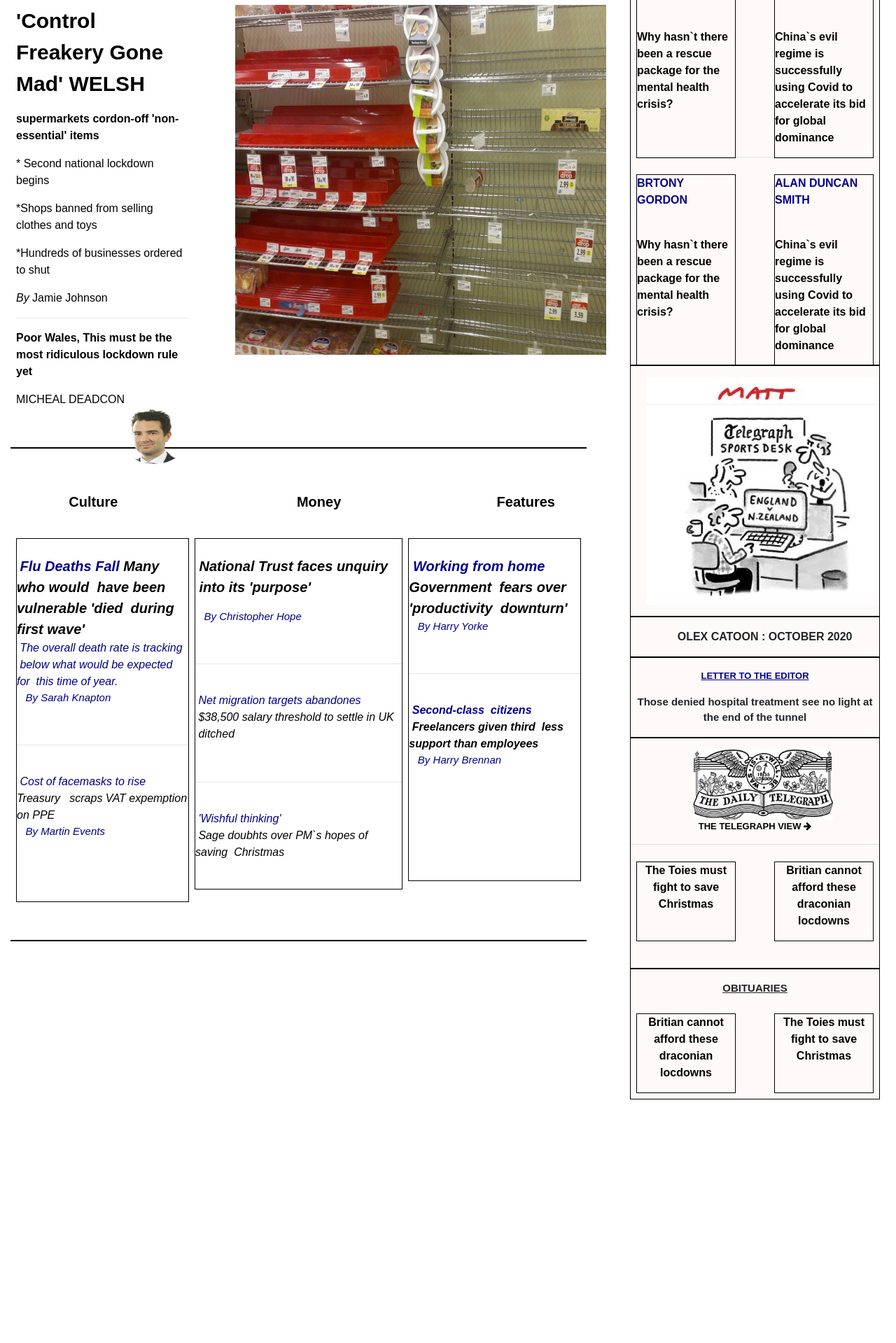
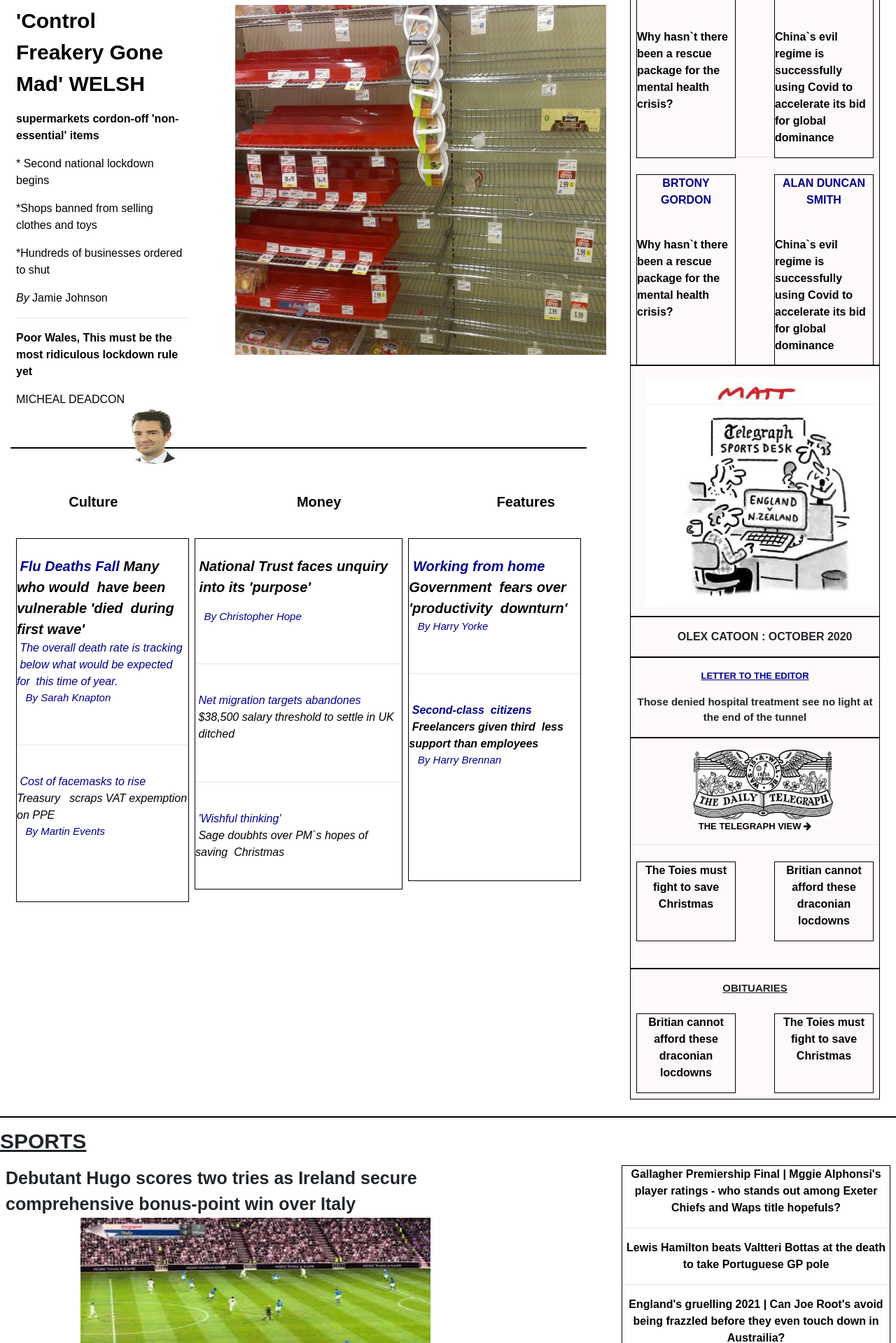
Before and after one commit to 23456-stack/sessional1, a PHP site: page / in a window 1280 px wide. Shown: the part 928-2847 px from the top of the page at 70% size. Before the commit the page ends 2499 px from the top, so only its background shows below. Run offline with PHP 8.4, Linux system fonts and the light colour scheme.

Commit message:
sessional1

```diff
--- a/index.html
+++ b/index.html
@@ -208,8 +208,6 @@
     			<a href="https://www.telegraph.co.uk/news/2020/10/23/government-fears-working-home-lockdown-hitting-uk-economy-hard/""><i style="color: darkblue">&nbsp'Wishful thinking'</i><p><a style="color: black"> &nbspSage doubhts over PM`s hopes of saving &nbspChristmas</a></p></a><br>
     		</div>
     		<br><br>
-<!--------------inspire---------------->
-<hr style="height:2px;border-width:0;color:gray;background-color:black">
 
 
 
@@ -234,16 +232,16 @@
     	<br><br>
     	<hr style="height:2px;border-width:0;color:gray;background-color:black">
 
-    	<div id="left1" style="border: 1px solid black; margin: 8px"><a href="https://www.telegraph.co.uk/news/2020/10/23/government-fears-working-home-lockdown-hitting-uk-economy-hard/"><p style="font-style: normal;color: darkblue"><b>BRTONY GORDON</b></i></p><a style="color: black"><br> <b>Why hasn`t there been a rescue package for the mental health crisis?</a></b></a>
+    	<div id="left1" style="border: 1px solid black; margin: 8px"><a href="https://www.telegraph.co.uk/news/2020/10/23/government-fears-working-home-lockdown-hitting-uk-economy-hard/"><p style="font-style: normal;color: darkblue;text-align: center;"><b>BRTONY GORDON</b></i></p><a style="color: black"><br> <b>Why hasn`t there been a rescue package for the mental health crisis?</a></b></a>
     	<p style="font-size: 15px; text-align: left;"></p><br><br></div>
-    	<div id="right2" style="border: 1px solid black; margin: 8px"><a href="https://www.telegraph.co.uk/news/2020/10/23/government-fears-working-home-lockdown-hitting-uk-economy-hard/"><p style="font-style: normal;color: darkblue"><b>ALAN DUNCAN SMITH</b></i></p><a style="color: black"><br> <b>China`s evil regime is successfully using Covid to accelerate its bid for global dominance</a></b></a>
+    	<div id="right2" style="border: 1px solid black; margin: 8px"><a href="https://www.telegraph.co.uk/news/2020/10/23/government-fears-working-home-lockdown-hitting-uk-economy-hard/"><p style="font-style: normal;color: darkblue;text-align: center;"><b>ALAN DUNCAN SMITH</b></i></p><a style="color: black"><br> <b>China`s evil regime is successfully using Covid to accelerate its bid for global dominance</a></b></a>
     	<p style="font-size: 15px; text-align: left;"></p></div>
     	<br><br><br><br><br><br><br><br><br><br><br>
 <hr>
 
-    	<div id="left1" style="border: 1px solid black; margin: 8px"><a href="https://www.telegraph.co.uk/news/2020/10/23/government-fears-working-home-lockdown-hitting-uk-economy-hard/"><p style="font-style: normal;color: darkblue"><b>BRTONY GORDON</b></i></p><a style="color: black"><br> <b>Why hasn`t there been a rescue package for the mental health crisis?</a></b></a>
+    	<div id="left1" style="border: 1px solid black; margin: 8px"><a href="https://www.telegraph.co.uk/news/2020/10/23/government-fears-working-home-lockdown-hitting-uk-economy-hard/"><p style="font-style: normal;color: darkblue;text-align: center;"><b>BRTONY GORDON</b></i></p><a style="color: black"><br> <b>Why hasn`t there been a rescue package for the mental health crisis?</a></b></a>
     	<p style="font-size: 15px; text-align: left;"></p><br><br></div>
-    	<div id="right2" style="border: 1px solid black; margin: 8px"><a href="https://www.telegraph.co.uk/news/2020/10/23/government-fears-working-home-lockdown-hitting-uk-economy-hard/"><p style="font-style: normal;color: darkblue"><b>ALAN DUNCAN SMITH</b></i></p><a style="color: black"><br> <b>China`s evil regime is successfully using Covid to accelerate its bid for global dominance</a></b></a>
+    	<div id="right2" style="border: 1px solid black; margin: 8px"><a href="https://www.telegraph.co.uk/news/2020/10/23/government-fears-working-home-lockdown-hitting-uk-economy-hard/"><p style="font-style: normal;color: darkblue;text-align: center;"><b>ALAN DUNCAN SMITH</b></i></p><a style="color: black"><br> <b>China`s evil regime is successfully using Covid to accelerate its bid for global dominance</a></b></a>
     	<p style="font-size: 15px; text-align: left;"></p></div>
     	<br><br><br><br><br><br><br><br><br><br><br>
     	<hr style="height:2px;border-width:0;color:gray;background-color:black">
@@ -283,8 +281,41 @@
 </div>
 
 </section>
-<body>
+<hr style="height:2px;border-width:0;color:gray;background-color:black">
 
+
+
+
+<!------------------Sports----------------------->
+<section id="sport">
+	<div id="top" ></div>
+	<div id="container">
+		<h1 style="font-size: 30px"><u><b>SPORTS</b></u></h1>
+		<div id="right5" style="border: 1px solid black; margin: 8px"><a href="https://www.telegraph.co.uk/news/2020/10/23/government-fears-working-home-lockdown-hitting-uk-economy-hard/"><p style="color: black;text-align: center;"><b>Gallagher Premiership Final&nbsp| Mggie Alphonsi's player ratings - who stands out among Exeter Chiefs and Waps title hopefuls?</b></p></a>
+<hr>
+<a href="https://www.telegraph.co.uk/news/2020/10/23/government-fears-working-home-lockdown-hitting-uk-economy-hard/"><p style="color: black; text-align: center;"><b>Lewis Hamilton beats Valtteri Bottas at the death to take Portuguese GP pole</b></p></a>
+<hr>
+<a href="https://www.telegraph.co.uk/news/2020/10/23/government-fears-working-home-lockdown-hitting-uk-economy-hard/"><p style="color: black; text-align: center;"><b>England's gruelling 2021 | Can Joe Root's avoid being frazzled before they even touch down in Austrailia?</b></p></a>
+		</div>
+		<div id="left5" style="border: 1px ; margin: 8px"><b style="font-size: 25px">Debutant Hugo scores two tries as Ireland secure comprehensive bonus-point win over Italy</b><br>&nbsp&nbsp&nbsp&nbsp&nbsp&nbsp&nbsp&nbsp&nbsp&nbsp&nbsp&nbsp&nbsp&nbsp&nbsp&nbsp&nbsp&nbsp&nbsp&nbsp&nbsp&nbsp&nbsp&nbsp<img src="image/10.jpg" width="500" height="200"></div>
+
+	</div>
+
+</section><br><br><br><br><br><br><br><br><br><br><br><br><br><br>
+
+
+<hr>
+<img src="image/11.png" width="200">The Daily Telegraph is a member of the Independent Press Standards Organisation (IPSO) and we subscribe to its Editors' Code of Practice. Find out more here.
+<hr>
+&nbsp&nbsp&nbsp&nbsp<img src="image/1.png" height="40" width="250">&nbsp&nbsp&nbsp&nbsp&nbsp&nbsp&nbsp&nbsp&nbsp&nbsp&nbsp&nbsp&nbsp&nbsp&nbsp&nbsp&nbsp&nbsp&nbsp&nbsp&nbsp&nbsp&nbsp&nbsp&nbsp&nbsp&nbsp&nbsp&nbsp&nbsp&nbsp&nbsp&nbsp&nbsp&nbsp&nbsp&nbsp&nbsp&nbsp&nbsp&nbsp&nbsp&nbsp&nbsp&nbsp&nbsp&nbsp&nbsp&nbsp&nbsp&nbsp&nbsp&nbsp&nbsp&nbsp&nbsp&nbsp&nbsp&nbsp&nbsp&nbsp&nbsp&nbsp&nbsp&nbsp&nbsp&nbsp&nbsp&nbsp&nbsp&nbsp&nbsp&nbsp&nbsp&nbsp&nbsp&nbsp&nbsp&nbsp&nbsp&nbsp&nbsp&nbsp&nbsp&nbsp&nbsp&nbsp&nbsp&nbsp&nbsp&nbsp&nbsp&nbsp&nbsp&nbsp&nbsp&nbsp&nbsp&nbsp&nbsp&nbsp&nbsp&nbsp&nbsp&nbsp&nbsp&nbsp&nbsp&nbsp&nbsp&nbsp&nbsp&nbsp&nbsp&nbsp&nbsp&nbsp&nbsp&nbsp&nbsp&nbsp&nbsp&nbsp&nbsp&nbsp&nbsp&nbsp&nbsp&nbsp&nbsp&nbsp&nbsp&nbsp&nbsp&nbsp&nbsp&nbsp&nbsp&nbsp&nbsp&nbsp&nbsp&nbsp&nbsp&nbsp&nbsp&nbsp&nbsp&nbsp&nbsp&nbsp&nbsp&nbsp&nbsp&nbsp&nbsp&nbsp&nbsp&nbsp&nbsp&nbsp&nbsp&nbsp&nbsp&nbsp&nbsp&nbsp&nbsp&nbsp&nbsp&nbsp&nbsp&nbsp&nbsp&nbsp&nbsp&nbsp<b>Follow us on:</b>&nbsp&nbsp <i class=" fa fa-youtube"></i>&nbsp&nbsp&nbsp&nbsp&nbsp<i class=" fa fa-facebook"></i>&nbsp&nbsp&nbsp&nbsp<i class=" fa fa-instagram">&nbsp&nbsp&nbsp&nbsp</i><i class=" fa fa-twitter"></i>&nbsp&nbsp&nbsp&nbsp<i class=" fa fa-snapchat"></i>
+
+<!------------------footer----------------->
+
+<section id="footer">
+	<div id="container" style="background-color: darkblue; color: white">
+		jhvjh
+	</div>
+</section>
 </body>
 </html>
 
--- a/style.css
+++ b/style.css
@@ -73,3 +73,15 @@
 	margin: 8px;
 	min-height: 500px;
 }
+#right5{
+	width: 30%;
+	float: right;
+	margin: 8px;
+	min-height: 300px;
+}
+#left5{
+	width: 60%;
+	margin: 8px;
+	float: left;
+	min-height: 300px;
+	}
```
Also changed, not shown: image/10.jpg (added), image/11.png (added).
